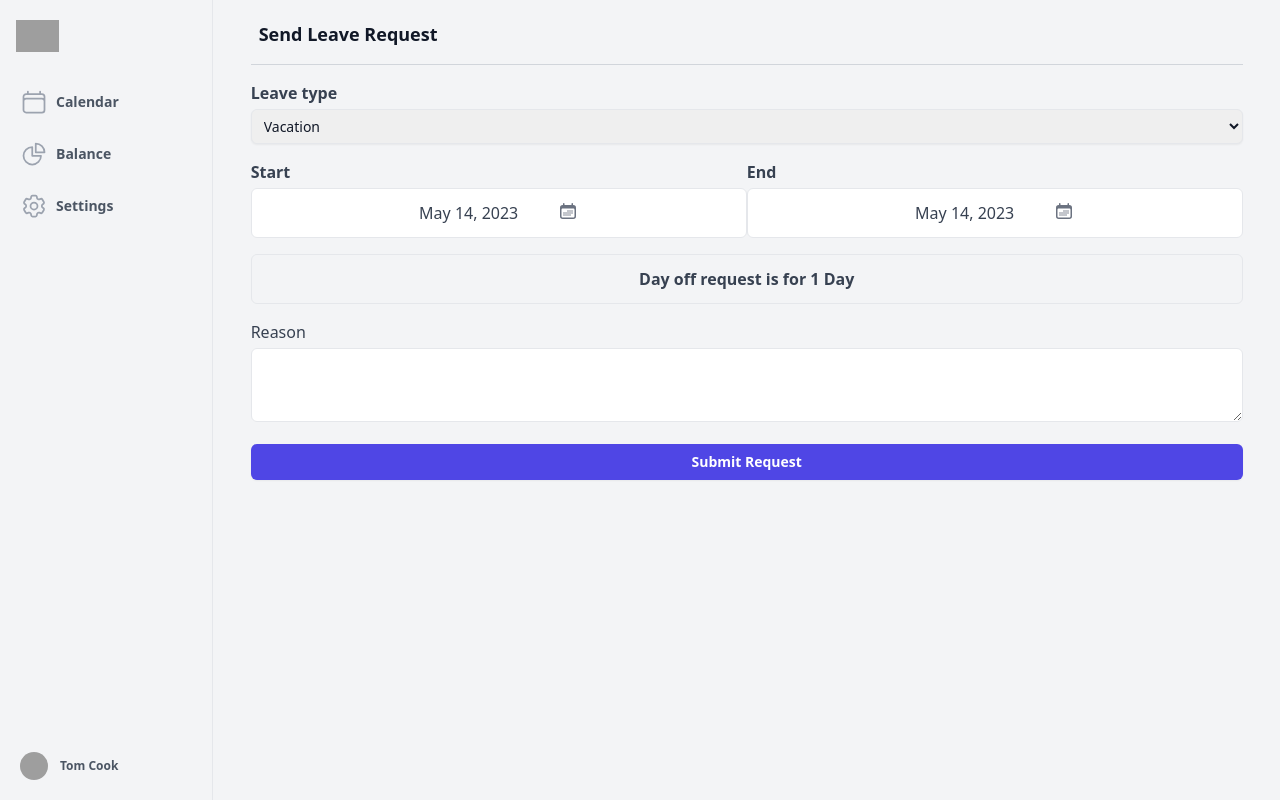
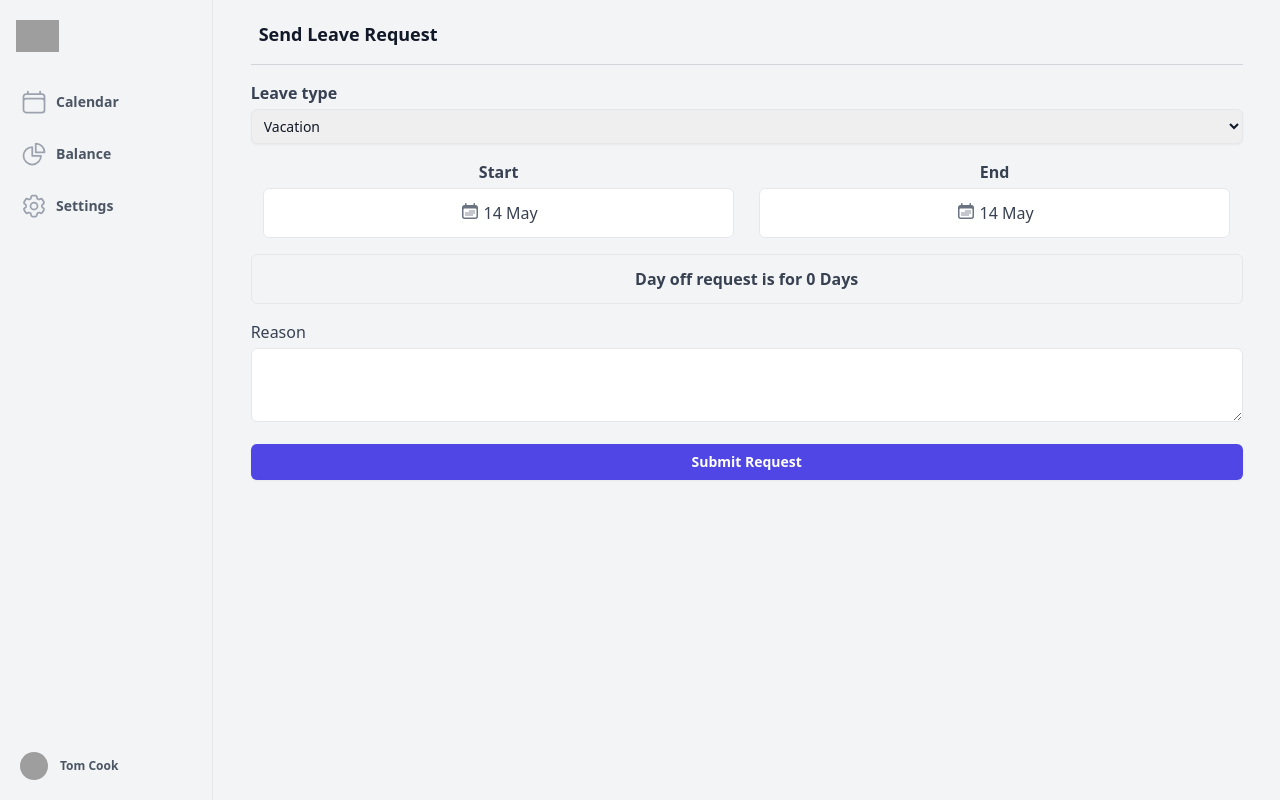
Before and after one commit to Work-Hive/web-app, a React (Vite) app: page /send-request in a window 1280 px wide. Built offline with nearby package versions, Linux system fonts and the light colour scheme; sample sign-in values are in the browser's storage; grey boxes are pictures that could not be loaded.

Commit message:
feat: add holidays to day picker

```diff
--- a/src/components/DatePicker.jsx
+++ b/src/components/DatePicker.jsx
@@ -1,20 +1,31 @@
 import { format } from "date-fns"
+import dayjs from 'dayjs'
 import { DayPicker } from 'react-day-picker'
 import 'react-day-picker/dist/style.css'
 import { Dialog } from '@headlessui/react'
 import { CalendarDaysIcon } from "@heroicons/react/20/solid"
 import '../constants/style.css'
 
-export default function DatePicker({ title, calendarIsOn, setCalendarIsOn, handleDateSelected, selectedDate, beforeDays }) {
+export default function DatePicker({ title, calendarIsOn, setCalendarIsOn, handleDateSelected, selectedDate, daysBefore, setCalendarCurrentDate, holidaysDate }) {
   const handleDaySelected = (date) => handleDateSelected(date)
+
+  const handleMonthChange = (newDate) => {
+    setCalendarCurrentDate(dayjs(newDate));
+  }
+
+  const isDateDisabled = (date) => {
+    const disableDays = dayjs(date).isBefore(daysBefore, 'day') || holidaysDate.some((h) => dayjs(date).isSame(h, 'day'));
+    return disableDays;
+  }
+
 
   return (
     <div className="flex-1 bg-gray-100 dark:bg-gray-900 text-gray-700 dark:text-gray-200">
-      <div>
+      <div className='flex flex-col items-center'>
         <label htmlFor={title} className="block text-sm font-semibold md:text-base leading-6 mb-1">{title}</label>
-        <button onClick={() => setCalendarIsOn(true)} className="w-full border dark:border-gray-700 border-gray-200 py-3 px-2 bg-white dark:bg-gray-800 rounded-md flex justify-center text-sm md:text-base">
-          {format(selectedDate, 'PP')}
-          <CalendarDaysIcon className="h-5 w-5 text-gray-500 ml-10" aria-hidden="true" />
+        <button onClick={() => setCalendarIsOn(true)} className="w-[95%] border dark:border-gray-700 border-gray-200 py-3 bg-white dark:bg-gray-800 rounded-md flex justify-center text-sm md:text-base">
+          <CalendarDaysIcon className="h-5 w-5 text-gray-500 mr-1" aria-hidden="true" />
+          {format(selectedDate, 'd MMM')}
         </button>
       </div>
 
@@ -23,8 +34,9 @@ export default function DatePicker({ title, calendarIsOn, setCalendarIsOn, handl
           <div className="flex min-h-full items-center justify-center text-center">
             <Dialog.Panel className="max-w-xs transform overflow-hidden rounded-2xl bg-white dark:bg-gray-800 text-gray-700 dark:text-gray-200 text-left align-middle transition-all px-4">
               <div>
-                <DayPicker onDayClick={handleDaySelected} disabled={beforeDays} selected={selectedDate} modifiersClassNames={{ today: 'my-today', selected: 'my-selected' }} mode="single"
-                className='rounded-xl flex justify-center md:right-0 md:left-0 mx-auto max-w-xs'></DayPicker>
+                <DayPicker modifiers={{ holiday: holidaysDate }} modifiersStyles={{ holiday: { color: '#ef4444', fontWeight: "bold", margin: '1px' } }} onMonthChange={handleMonthChange}
+                  onDayClick={handleDaySelected} disabled={isDateDisabled} selected={selectedDate} modifiersClassNames={{ today: 'my-today', selected: 'my-selected' }} mode="single"
+                  className='rounded-xl flex justify-center md:right-0 md:left-0 mx-auto max-w-xs'></DayPicker>
               </div>
             </Dialog.Panel>
           </div>
--- a/src/constants/style.css
+++ b/src/constants/style.css
@@ -5,13 +5,11 @@
 .my-selected:hover:not([disabled]) {
     border-color: #4f46e6;
     color: #4f46e6;
-
 }
 .my-today {
     font-weight: bold;
     font-size: 110%;
 }
-
 @media (min-width: 768px) {
   .my-styles {
     day {
@@ -27,3 +25,6 @@
     }
   }
 }
+.holidaysDate {
+  background-color: #e11d48
+}
--- a/src/pages/SendRequest.jsx
+++ b/src/pages/SendRequest.jsx
@@ -1,6 +1,7 @@
-import { useState } from 'react'
+import { useState, useEffect } from 'react'
 import { useNavigate } from 'react-router-dom';
-import { differenceInCalendarDays, formatISO, format } from 'date-fns'
+import { differenceInCalendarDays, formatISO, format, parse } from 'date-fns'
+import dayjs from 'dayjs'
 import doFetch from '../httpService.js'
 import { Toolbar, DatePicker } from '../components'
 import { leaveType } from '../constants'
@@ -14,11 +15,12 @@ export default function SendRequest() {
   const [reason, setReason] = useState('')
   const [errorMessage, setErrorMessage] = useState(null)
   const [isProcessing, setIsProcessing] = useState(false)
+  const [calendarCurrentDate, setCalendarCurrentDate] = useState(dayjs(new Date()))
+  const [weekends, setWeekends] = useState([])
 
   const navigate = useNavigate();
-  const daysBeforeToday = { before: new Date() }
-  const daysBeforeStartDate = { before: startDate }
-  const distance = differenceInCalendarDays(endDate, startDate) + 1
+  const daysBeforeToday = new Date()
+  const daysBeforeStartDate = startDate
 
   const handleStartDateSelected = (date) => {
     setStartCalendarIsOn(false);
@@ -58,6 +60,69 @@ export default function SendRequest() {
     });
   }
 
+  // official holidays dates
+  const example = [
+    {
+      month: 'June 2023',
+      holidays: [
+        { date: 'June 4', weekday: 'Sunday', name: 'Death of khomeini' },
+        { date: 'June 5', weekday: 'Monday', name: 'Revolt of Khordad' },
+        { date: 'June 20', weekday: 'Monday', name: 'Revolt of Khordad' },
+      ]
+    },
+    {
+      month: 'September 2023',
+      holidays: [
+        { date: 'September 23', weekday: 'Saturday', name: 'September Equinox' }
+      ]
+    }
+  ]
+  const formattedOfficialHolidaysDate = example.flatMap(e => e.holidays.map(h => h.date));
+  const officialHolidaysDate = formattedOfficialHolidaysDate.map(f => {
+    const parsedOfficialHolidaysDate = parse(f, 'MMMM d', new Date());
+    return new Date(parsedOfficialHolidaysDate)
+  })
+
+  // weekends dates
+  const weekendsDays = ['Saturday', 'Sunday']
+
+  useEffect(() => {
+    const monthDays = calendarCurrentDate.endOf('month').format('D');
+    const result = [];
+    for (let i = 1; i <= monthDays; i++) {
+      const currentDate = dayjs(calendarCurrentDate).date(i).startOf('day');
+      const dayOfWeek = currentDate.day();
+      if (weekendsDays.includes(dayjs().day(dayOfWeek).format('dddd'))) {
+        result.push(new Date(currentDate));
+      }
+    }
+    setWeekends(result)
+  }, [calendarCurrentDate])
+
+  // holidays dates
+  const holidaysDate = officialHolidaysDate.concat(weekends)
+
+  const calculateDistance = (startDate, endDate, holidays) => {
+    const distance = differenceInCalendarDays(endDate, startDate) + 1;
+    const filteredHolidays = holidays.filter(h => dayjs(h).isBetween(dayjs(startDate), dayjs(endDate), 'days', '[]'));
+    return distance - filteredHolidays.length;
+  }
+
+  const distance = calculateDistance(startDate, endDate, holidaysDate);
+
+  useEffect(() => {
+    let updatedStartDate = dayjs(startDate);
+    for (let i = 0; i <= 20; i++) {
+      const isHoliday = holidaysDate.find(d => dayjs(d).isSame(updatedStartDate, 'day'));
+      if (!isHoliday) {
+        setStartDate(updatedStartDate.toDate());
+        setEndDate(updatedStartDate.toDate());
+        break;
+      }
+      updatedStartDate = updatedStartDate.add(1, 'day')
+    }
+  }, [])
+
 
   return (
     <div className='md:w-5/6 w-full overflow-y-auto mb-2 fixed top-16 md:top-0 bottom-0 right-0 bg-gray-100 dark:bg-gray-900 text-gray-700 dark:text-gray-200 h-screen'>
@@ -75,8 +140,8 @@ export default function SendRequest() {
           </div>
 
           <section className='flex justify-between'>
-            <DatePicker title='Start' calendarIsOn={startCalendarIsOn} setCalendarIsOn={setStartCalendarIsOn} handleDateSelected={handleStartDateSelected} selectedDate={startDate} beforeDays={daysBeforeToday} />
-            <DatePicker title='End' calendarIsOn={endCalendarIsOn} setCalendarIsOn={setEndCalendarIsOn} handleDateSelected={handleEndDateSelected} selectedDate={endDate} beforeDays={daysBeforeStartDate} />
+            <DatePicker title='Start' calendarIsOn={startCalendarIsOn} setCalendarIsOn={setStartCalendarIsOn} handleDateSelected={handleStartDateSelected} selectedDate={startDate} daysBefore={daysBeforeToday} setCalendarCurrentDate={setCalendarCurrentDate} holidaysDate={holidaysDate} />
+            <DatePicker title='End' calendarIsOn={endCalendarIsOn} setCalendarIsOn={setEndCalendarIsOn} handleDateSelected={handleEndDateSelected} selectedDate={endDate} daysBefore={daysBeforeStartDate} setCalendarCurrentDate={setCalendarCurrentDate} holidaysDate={holidaysDate} />
           </section>
 
           <p className='my-4 border dark:border-gray-700 border-gray-200 py-3 px-2 text-center text-sm font-semibold md:text-base rounded-md'>Day off request is for {distance} {distance == 1 ? "Day" : "Days"}</p>
```
